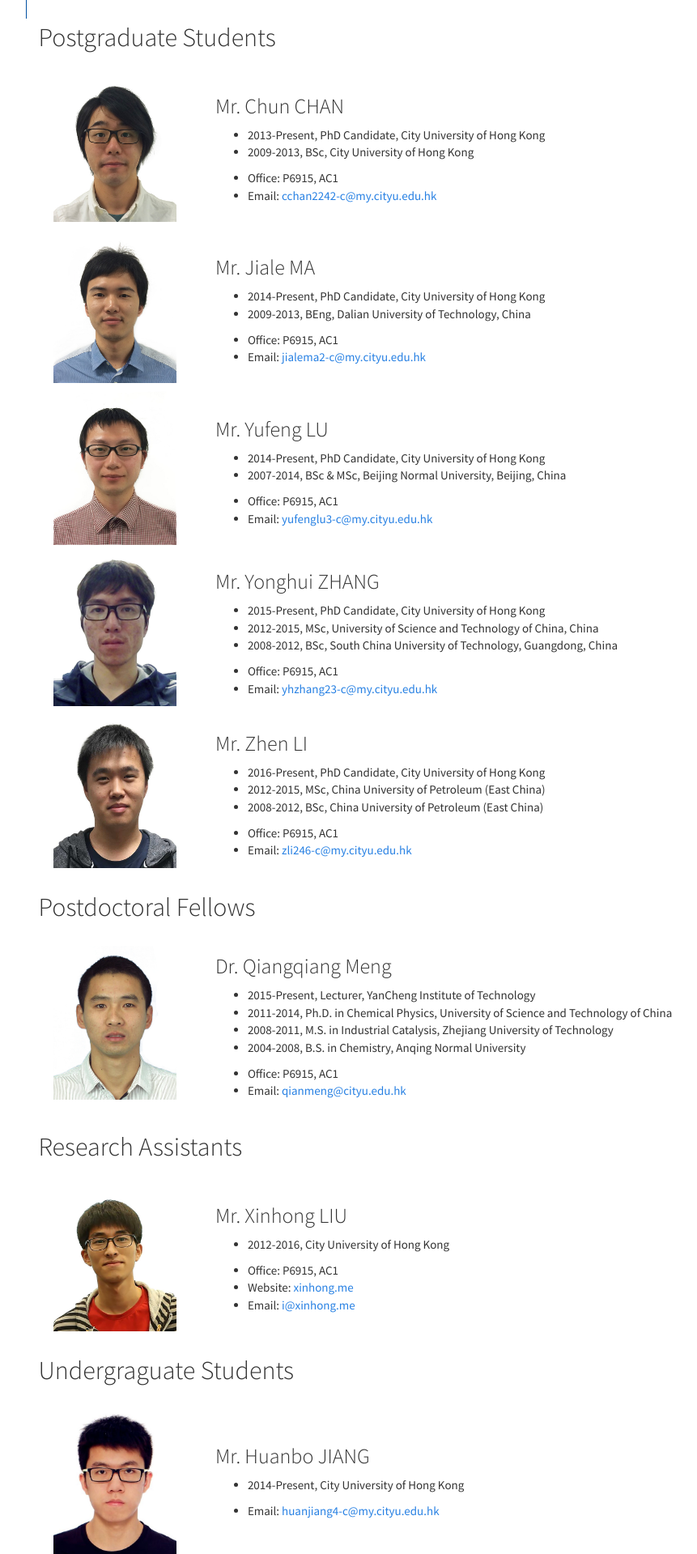
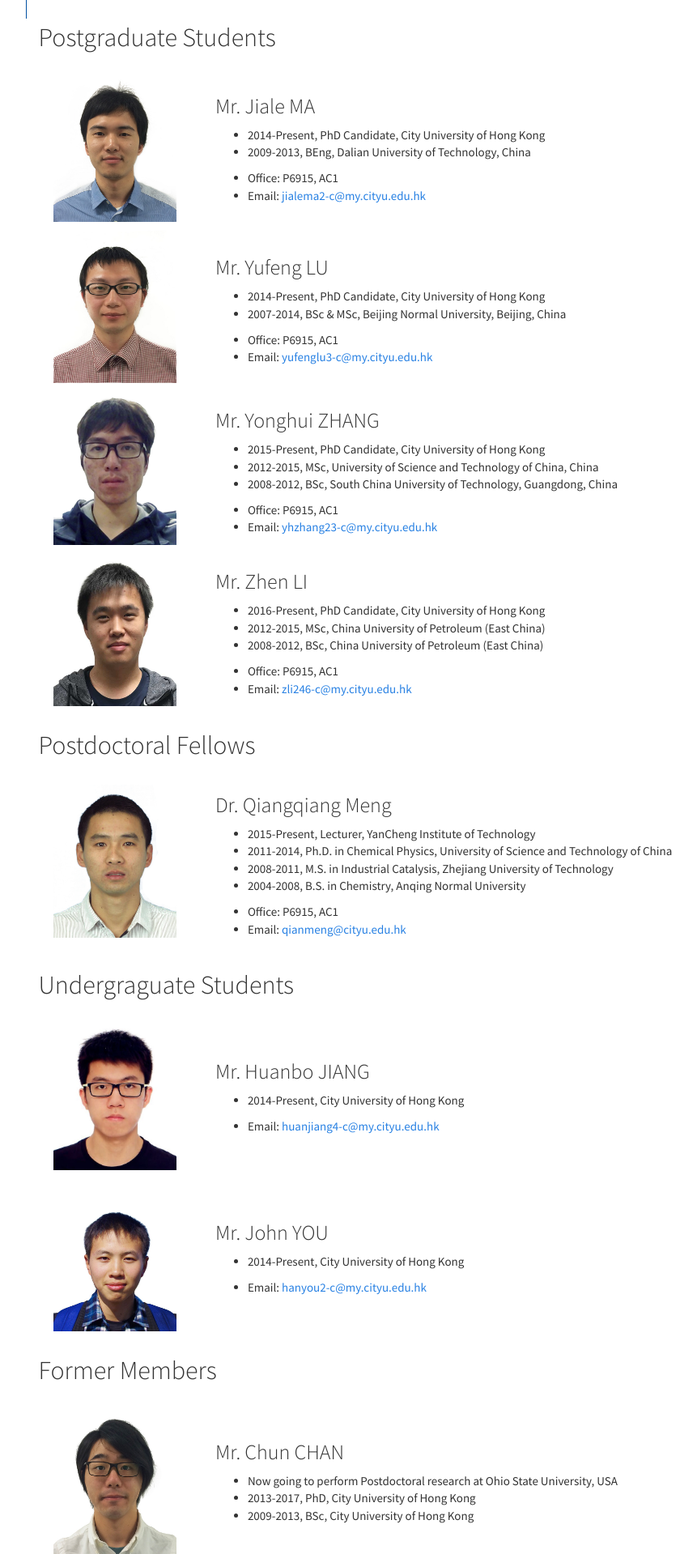
Before and after one commit to computational-physics/combo-website, a PHP site: page /members/index.php in a window 1280 px wide. Shown: the part 730-2649 px from the top of the page at 81% size, without its empty margins (315-1176 px from the left). Run offline with PHP 8.4, Linux system fonts and the light colour scheme.

Commit message:
Update publications

```diff
--- a/main/members/index.php
+++ b/main/members/index.php
@@ -75,24 +75,7 @@
 						<div class="col-xs-12">
 							<h2>Postgraduate Students</h2>
 						</div>
-						<div class="col-sm-12">
-							<div class="row vertical-center">
-								<div class="col-sm-3">
-									<img class="img-responsive img-rounded" src="../img/kevin.jpg">
-								</div>
-								<div class="col-sm-9">
-									<h3>Mr. Chun CHAN</h3>
-									<ul>
-										<li>2013-Present, PhD Candidate, City University of Hong Kong</li>
-										<li>2009-2013, BSc, City University of Hong Kong</li>
-									</ul>
-									<ul>
-										<li>Office: P6915, AC1</li>
-										<li>Email: <a href="mailto:cchan2242-c@my.cityu.edu.hk">cchan2242-c@my.cityu.edu.hk</a></li>
-									</ul>
-								</div>
-							</div>
-						</div>
+
 						<div class="col-xs-12">
 							<div class="row vertical-center">
 								<div class="col-sm-3">
@@ -195,30 +178,14 @@
                         </div>
                     </section>
                     <hr />
+                    <!--
                     <section>
                         <div class="col-xs-12">
                         <h2>Research Assistants</h2>
                         </div>
-                        <div class="col-xs-12">
-                            <div class="row vertical-center">
-                                <div class="col-sm-3">
-                                    <img class="img-responsive img-rounded" src="../img/hung.jpg">
-                                </div>
-                                <div class="col-sm-9">
-                                    <h3>Mr. Xinhong LIU</h3>
-                                    <ul>
-                                        <li>2012-2016, City University of Hong Kong</li>
-                                    </ul>
-                                    <ul>
-                                        <li>Office: P6915, AC1</li>
-                                        <li>Website: <a href="https://xinhong.me">xinhong.me</a></li>
-                                        <li>Email: <a href="mailto:i@xinhong.me">i@xinhong.me</a></li>
-                                    </ul>
-                                </div>
-                            </div>
-                        </div>
+
                     </section>
-                    <hr />
+                    <hr />-->
                     <section>
                         <div class="col-xs-12">
                         <h2>Undergraguate Students</h2>
@@ -239,22 +206,7 @@
                                 </div>
                             </div>
                         </div>
-                        <div class="col-xs-12">
-                            <div class="row vertical-center">
-                                <div class="col-sm-3">
-                                    <img class="img-responsive img-rounded" src="../img/xzy.jpg">
-                                </div>
-                                <div class="col-sm-9">
-                                    <h3>Mr. Zhiyao XIE</h3>
-                                    <ul>
-                                        <li>2013-Present, City University of Hong Kong</li>
-                                    </ul>
-                                    <ul>
-                                        <li>Email: <a href="mailto:zyxie5-c@my.cityu.edu.hk">zyxie5-c@my.cityu.edu.hk</a></li>
-                                    </ul>
-                                </div>
-                            </div>
-                        </div>
+
                         <div class="col-xs-12">
                             <div class="row vertical-center">
                                 <div class="col-sm-3">
@@ -278,6 +230,62 @@
 							<h2>Former Members</h2>
 						</div>
 						<div class="col-sm-12">
+							<div class="row vertical-center">
+								<div class="col-sm-3">
+									<img class="img-responsive img-rounded" src="../img/kevin.jpg">
+								</div>
+								<div class="col-sm-9">
+									<h3>Mr. Chun CHAN</h3>
+									<ul>
+										<li>Now going to perform Postdoctoral research at Ohio State University, USA</li>
+										<li>2013-2017, PhD, City University of Hong Kong</li>
+										<li>2009-2013, BSc, City University of Hong Kong</li>
+									</ul><!--
+									<ul>
+										<li>Office: P6915, AC1</li>
+										<li>Email: <a href="mailto:cchan2242-c@my.cityu.edu.hk">cchan2242-c@my.cityu.edu.hk</a></li>
+									</ul>-->
+								</div>
+							</div>
+						</div>
+						<div class="col-xs-12">
+                            <div class="row vertical-center">
+                                <div class="col-sm-3">
+                                    <img class="img-responsive img-rounded" src="../img/hung.jpg">
+                                </div>
+                                <div class="col-sm-9">
+                                    <h3>Mr. Xinhong LIU</h3>
+                                    <ul>
+                                    	<li>2017-present, Master's student at University of British Columbia, Canada</li>
+                                    	<li>2016-2017, Research Assistant, City University of Hong Kong</li>
+                                        <li>2012-2016, BENG, City University of Hong Kong</li>
+                                    </ul>
+                                    <ul>
+                                        <li>Website: <a href="https://xinhong.me">xinhong.me</a></li>
+                                        <!--<li>Office: P6915, AC1</li>
+                                        <li>Email: <a href="mailto:i@xinhong.me">i@xinhong.me</a></li>-->
+                                    </ul>
+                                </div>
+                            </div>
+                        </div>
+						<div class="col-xs-12">
+                            <div class="row vertical-center">
+                                <div class="col-sm-3">
+                                    <img class="img-responsive img-rounded" src="../img/xzy.jpg">
+                                </div>
+                                <div class="col-sm-9">
+                                    <h3>Mr. Zhiyao XIE</h3>
+                                    <ul>
+                                    	<li>2017-present, Ph.D candidate at Duke University, USA</li>
+                                        <li>2013-2017, BENG, City University of Hong Kong</li>
+                                    </ul><!--
+                                    <ul>
+                                        <li>Email: <a href="mailto:zyxie5-c@my.cityu.edu.hk">zyxie5-c@my.cityu.edu.hk</a></li>
+                                    </ul>-->
+                                </div>
+                            </div>
+                        </div>
+						<div class="col-sm-12">
 							<ul>
 								<li>Jinhui XIONG (Part-time Research Assistant, June. 2013 - July. 2015)</li>
 								<li>Hechen LI (Part-time Research Assistant, Sep. 2014 - July. 2015)</li>
--- a/main/publications/index.php
+++ b/main/publications/index.php
@@ -42,7 +42,7 @@
 
                             <li>Qiangqiang Meng, Alice Hu, Chunyi Zhi, and Jun Fan*, Theoretical prediction of MXene-like structure Ti3C4 as a high capacity electrode material for Na ion batteries, in revision</li>
 
-                        	<li>Molecular Details of the PH Domain of ACAP1 BAR-PH Protein Binding to PIP-Containing Membrane, Chun Chan, Lanyuan Lu, Fei Sun, Jun Fan*, JPCB, in press (2017) </li>
+                        	<li>Molecular Details of the PH Domain of ACAP1 BAR-PH Protein Binding to PIP-Containing Membrane, Chun Chan, Lanyuan Lu, Fei Sun, Jun Fan*, <a href="http://pubs.acs.org/doi/abs/10.1021/acs.jpcb.6b09563">The Journal of Physical Chemistry B, 10.1021/acs.jpcb.6b09563 (2017)</a></li>
 
                         	<li>Molecular Understanding of the Penetration of Functionalized Gold Nanoparticles into Asymmetric Membranes, Xuebo Quan, Chunwang Peng, Daohui Zhao, Libo Li, Jun Fan, and Jian Zhou, <a href="http://pubs.acs.org/doi/abs/10.1021/acs.langmuir.6b02937">Langmuir, 33:361 (2017) Cover Story</a></li>
 
```
